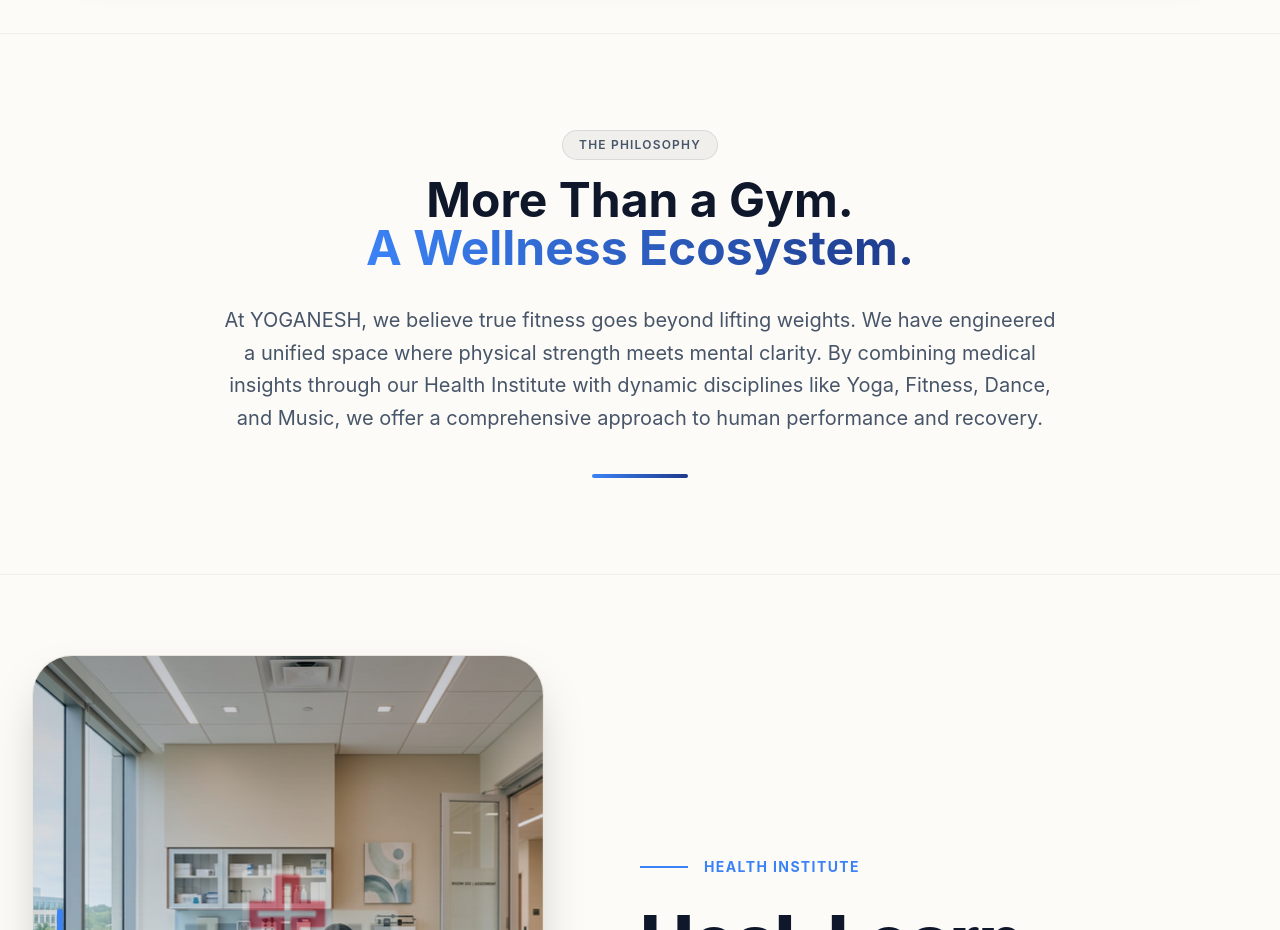
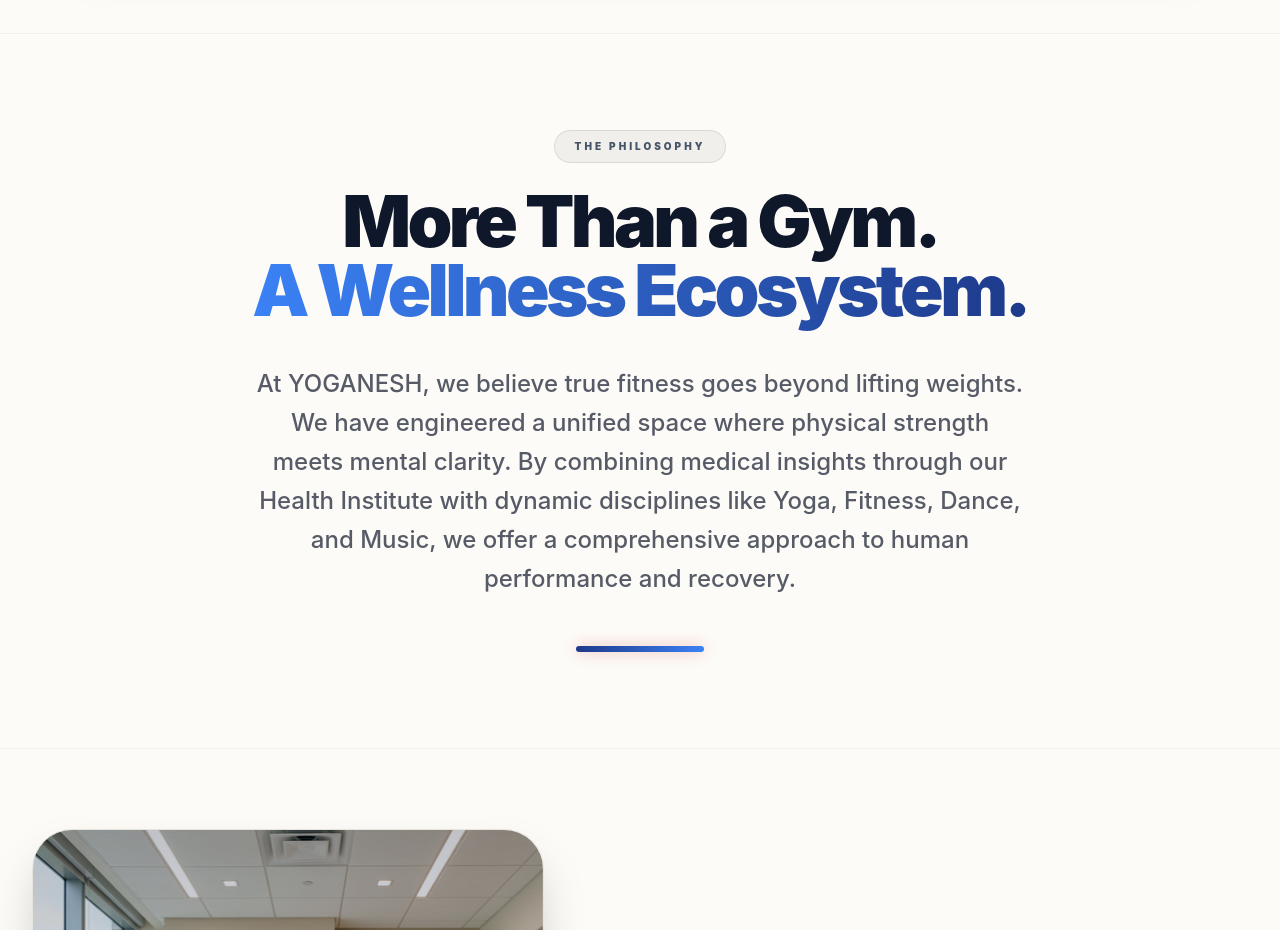
Before and after one commit to rameezwangde/Yoganesh, a React (Vite) app: page / in a window 1280 px wide. Shown: the part 1840-2770 px from the top of the page. Built offline with nearby package versions, Linux system fonts and the light colour scheme.

Commit message:
feat: add StorySection component to the home page.

```diff
--- a/src/components/home/StorySection.jsx
+++ b/src/components/home/StorySection.jsx
@@ -6,25 +6,57 @@
         <section className="py-24 relative overflow-hidden bg-brand-bg border-t border-brand-text/5">
             <div className="container mx-auto px-4 md:px-8 max-w-4xl text-center">
                 <motion.div
-                    initial={{ opacity: 0, y: 40 }}
-                    whileInView={{ opacity: 1, y: 0 }}
+                    initial="hidden"
+                    whileInView="visible"
                     viewport={{ once: true, margin: "-100px" }}
-                    transition={{ duration: 0.8 }}
+                    variants={{
+                        hidden: {},
+                        visible: {
+                            transition: {
+                                staggerChildren: 0.2
+                            }
+                        }
+                    }}
                 >
-                    <div className="inline-block mb-4 px-4 py-1.5 border border-brand-text/10 rounded-full bg-brand-text/5 text-brand-text-muted text-xs uppercase tracking-widest font-semibold">
+                    <motion.div
+                        variants={{
+                            hidden: { opacity: 0, y: 20 },
+                            visible: { opacity: 1, y: 0 }
+                        }}
+                        className="inline-block mb-6 px-5 py-2 border border-brand-text/10 rounded-full bg-brand-text/5 text-brand-text-muted text-[10px] uppercase tracking-[0.3em] font-black"
+                    >
                         The Philosophy
-                    </div>
+                    </motion.div>
 
-                    <h2 className="text-4xl md:text-5xl font-bold text-brand-text mb-8">
+                    <motion.h2
+                        variants={{
+                            hidden: { opacity: 0, y: 30 },
+                            visible: { opacity: 1, y: 0 }
+                        }}
+                        className="text-5xl md:text-7xl font-black text-brand-text mb-10 tracking-tighter leading-[0.95]"
+                    >
                         More Than a Gym. <br />
-                        <span className="text-gradient">A Wellness Ecosystem.</span>
-                    </h2>
+                        <span className="text-transparent bg-clip-text bg-gradient-to-r from-brand-red-light to-brand-red-dark">A Wellness Ecosystem.</span>
+                    </motion.h2>
 
-                    <p className="text-lg md:text-xl text-brand-text-muted leading-relaxed mb-10">
+                    <motion.p
+                        variants={{
+                            hidden: { opacity: 0, y: 30 },
+                            visible: { opacity: 1, y: 0 }
+                        }}
+                        className="text-xl md:text-2xl text-brand-text/70 leading-relaxed mb-12 font-medium max-w-3xl mx-auto"
+                    >
                         At YOGANESH, we believe true fitness goes beyond lifting weights. We have engineered a unified space where physical strength meets mental clarity. By combining medical insights through our Health Institute with dynamic disciplines like Yoga, Fitness, Dance, and Music, we offer a comprehensive approach to human performance and recovery.
-                    </p>
+                    </motion.p>
 
-                    <div className="w-24 h-1 bg-gradient-primary mx-auto rounded-full"></div>
+                    <motion.div
+                        variants={{
+                            hidden: { opacity: 0, scaleX: 0 },
+                            visible: { opacity: 1, scaleX: 1 }
+                        }}
+                        transition={{ duration: 1, delay: 0.5 }}
+                        className="w-32 h-1.5 bg-gradient-to-r from-brand-red-dark to-brand-red-light mx-auto rounded-full shadow-[0_0_15px_rgba(192,0,0,0.3)]"
+                    ></motion.div>
                 </motion.div>
             </div>
         </section>
```
